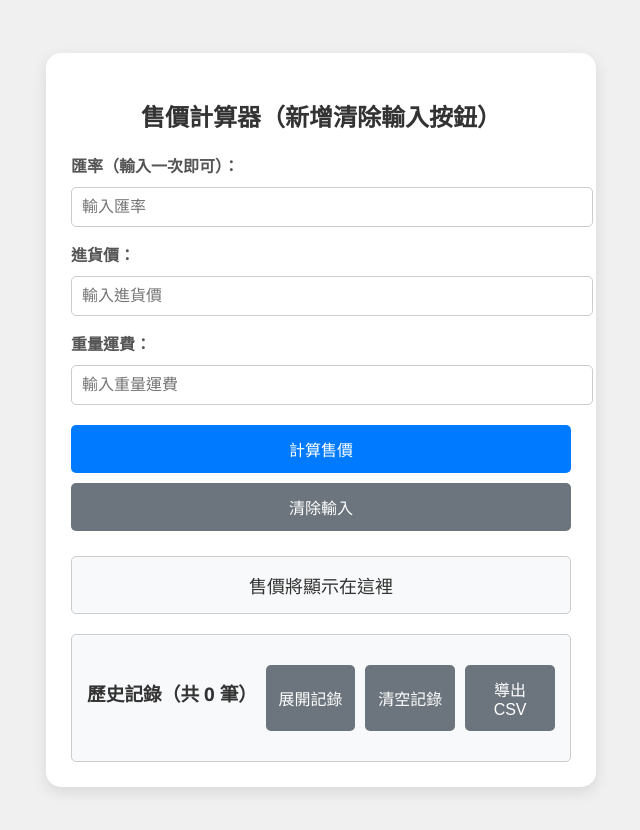
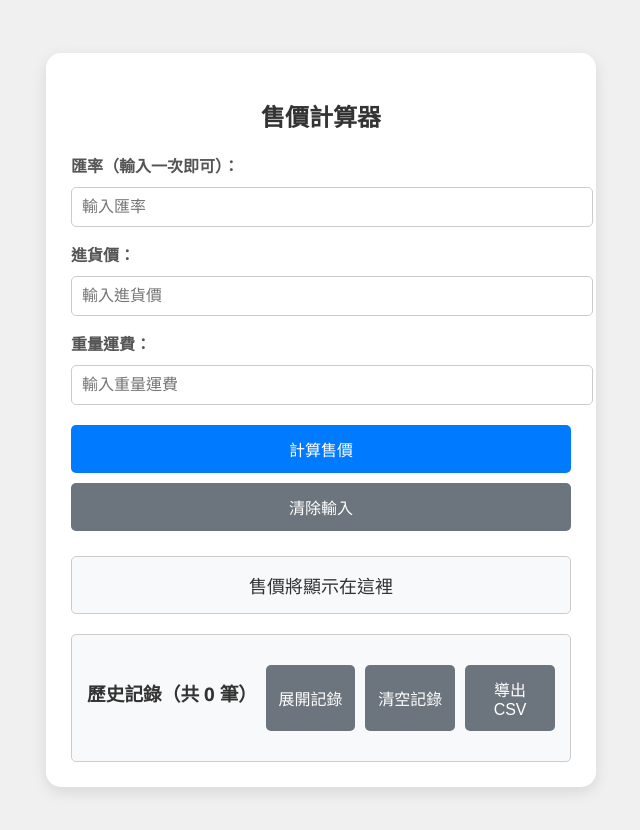
Before and after one commit to clothc55030/ricky, a plain HTML site: page rolin.html in a window 1280 px wide. Shown: the whole page, without its empty margins (319-959 px from the left). Drawn offline with Linux system fonts and the light colour scheme.

Commit message:
Update and rename 新建文本文档.html to rolin.html

```diff
--- a/新建文本文档.html
+++ b/rolin.html
@@ -3,7 +3,7 @@
 <head>
     <meta charset="UTF-8">
     <meta name="viewport" content="width=device-width, initial-scale=1.0">
-    <title>售價計算器（新增清除輸入按鈕）</title>
+    <title>售價計算器</title>
     <style>
         body {
             font-family: 'Segoe UI', Tahoma, Geneva, Verdana, sans-serif;
@@ -117,7 +117,7 @@
 <body>
 
 <div class="calculator">
-    <h2>售價計算器（新增清除輸入按鈕）</h2>
+    <h2>售價計算器</h2>
     <label for="exchangeRate">匯率（輸入一次即可）：</label>
     <input type="number" id="exchangeRate" placeholder="輸入匯率" step="0.01">
 
```
